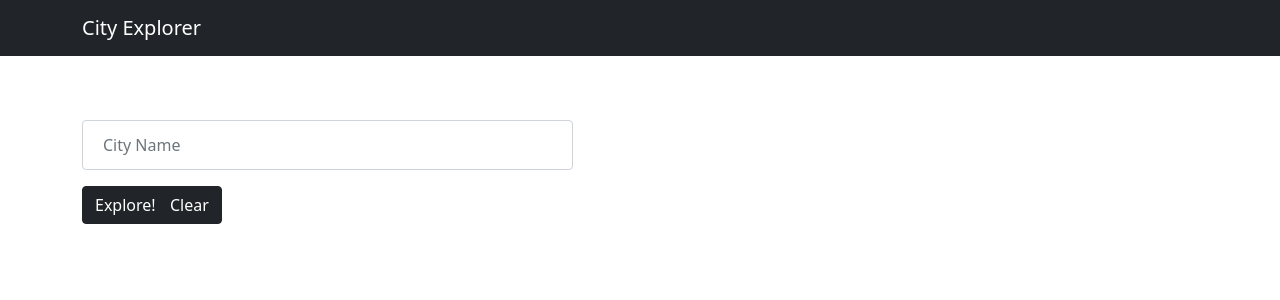
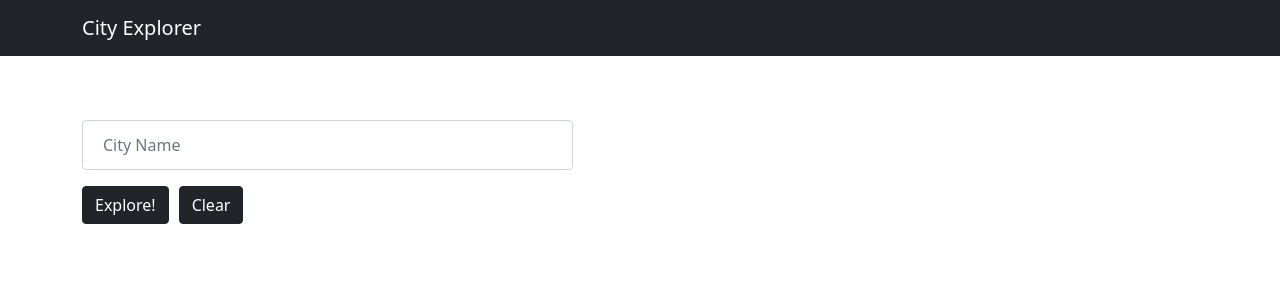
Before and after one commit to hasnaa38/city-explorer, a React (Create React App) app: page / in a window 1280 px wide. Shown: the top 300 px of the page. Built offline with nearby package versions, Linux system fonts and the light colour scheme.

Commit message:
finished styling

```diff
--- a/src/components/SearchForm.js
+++ b/src/components/SearchForm.js
@@ -12,18 +12,14 @@ class SearchForm extends Component {
                             <Form.Control type="text" placeholder="City Name" onChange={this.props.handleLocation} />
                         </Form.Group>
                     </Row>
-                    <Row>
-                        <Col xs={2}>
-                            <Button variant="dark" type="submit">
+                    <div className="buttonsArea">
+                            <Button className="exploreButton" variant="dark" type="submit">
                                 Explore!
                             </Button>
-                        </Col>
-                        <Col xs={1}>
                             <Button variant="dark" className="clearButton" type="submit" onClick={this.props.handleClear}>
                                 Clear
                             </Button>
-                        </Col>
-                    </Row>
+                    </div>
                 </Form>
             </div>
         )
--- a/src/index.css
+++ b/src/index.css
@@ -15,17 +15,23 @@ code {
 
 .mainContainer {
   margin-top: 40px;
+  height: 100%;
+  position: relative;
 }
 
 input[type=text] {
   width: 90%;
   padding: 12px 20px;
-  /* margin: 40px 0px 5px 0px; */
+}
+
+.buttonsArea {
+  display: flex;
+  flex-direction: row;
 }
 
 .clearButton {
   position: relative;
-  left: -20px;
+  left: 10px;
 }
 
 h3 {
@@ -39,9 +45,3 @@ img {
   margin-top: 20px;
   margin-bottom: 20px;
 }
-
-.footerContainer{
-  position: absolute;
-  height: 100%;
-  bottom: 0px;
-}
```
